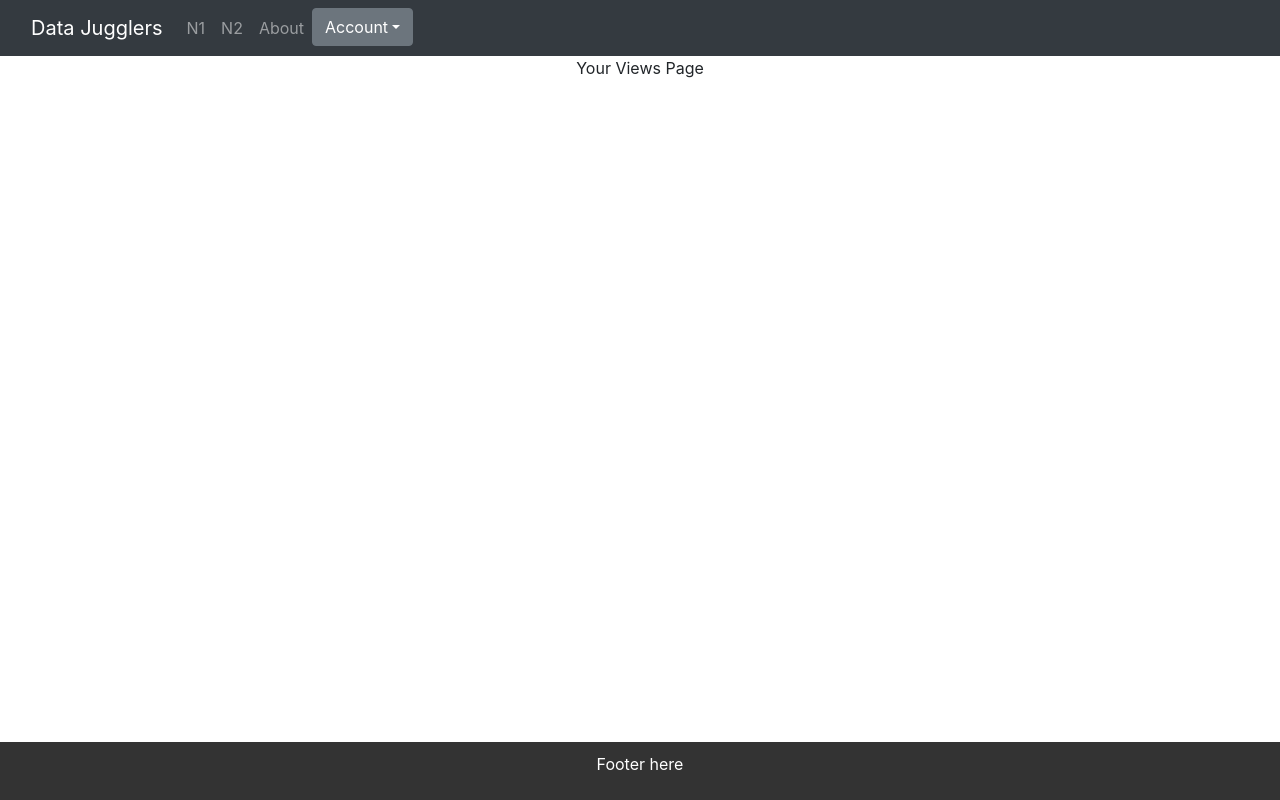
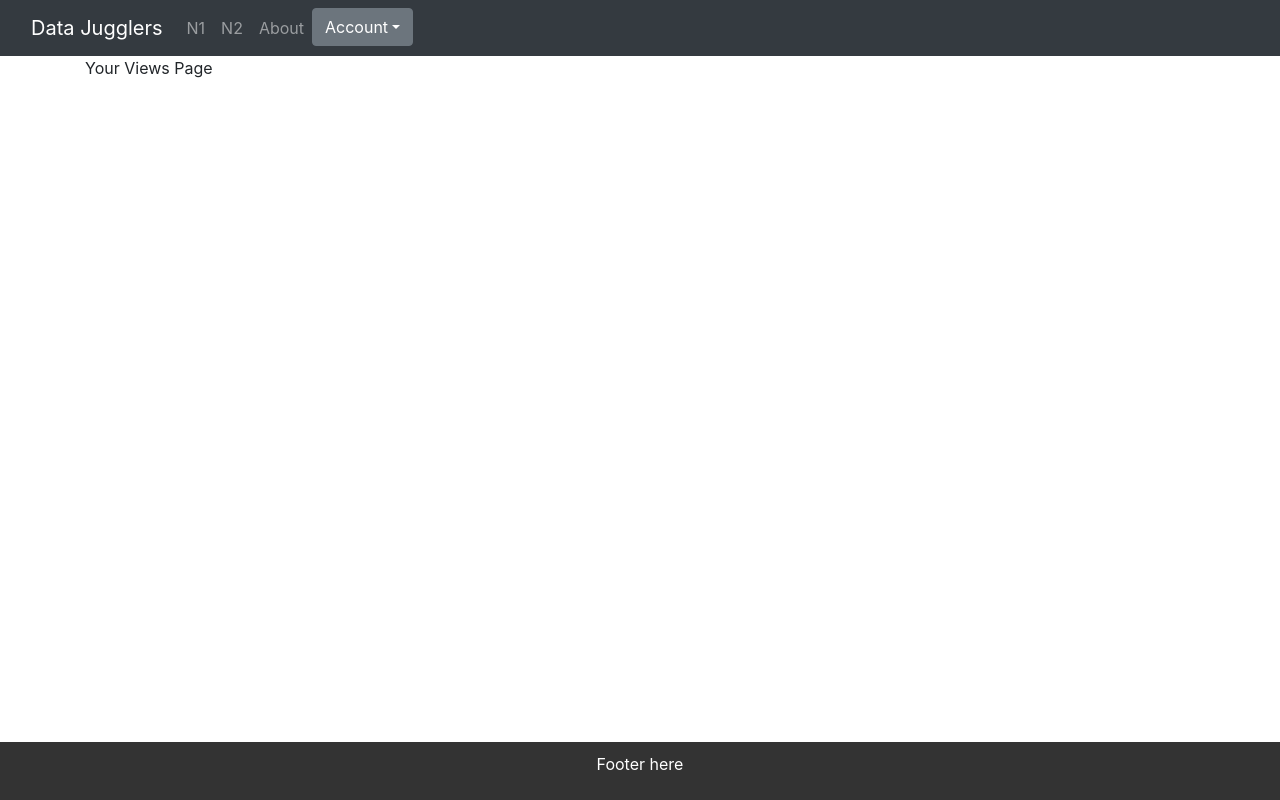
Before and after one commit to Data-Jugglers/React-Frontend, a React (Create React App) app: page /N3 in a window 1280 px wide. Built offline with nearby package versions, Linux system fonts and the light colour scheme.

Commit message:
Flex flow column

```diff
--- a/src/styles/App.css
+++ b/src/styles/App.css
@@ -41,6 +41,9 @@
   display: flex;
   justify-content: center;
   width: 100%;
+  flex-flow: column;
+  gap: 50px;
+  margin-bottom: 100px;
 }
 
 footer .container {
```
